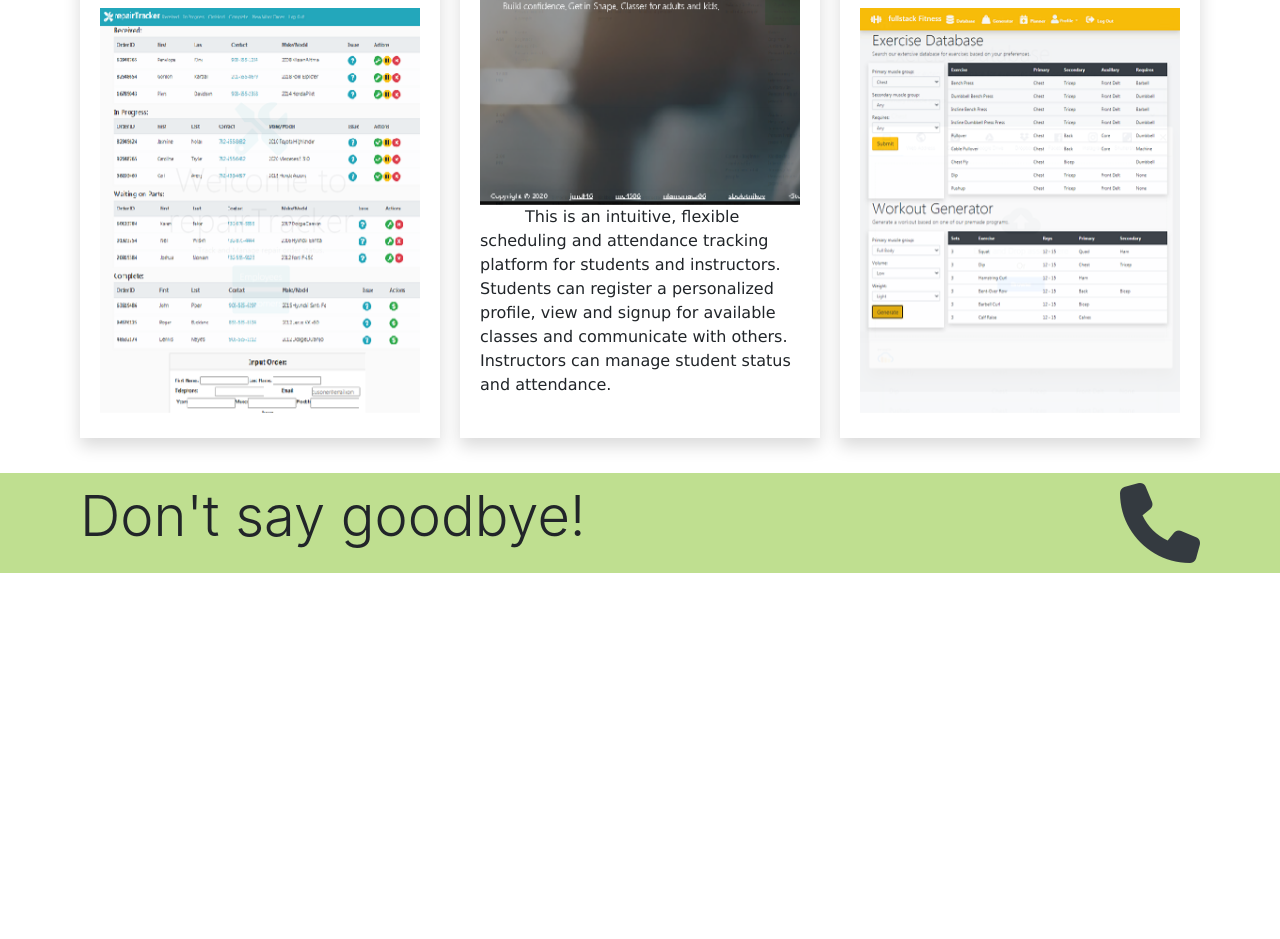
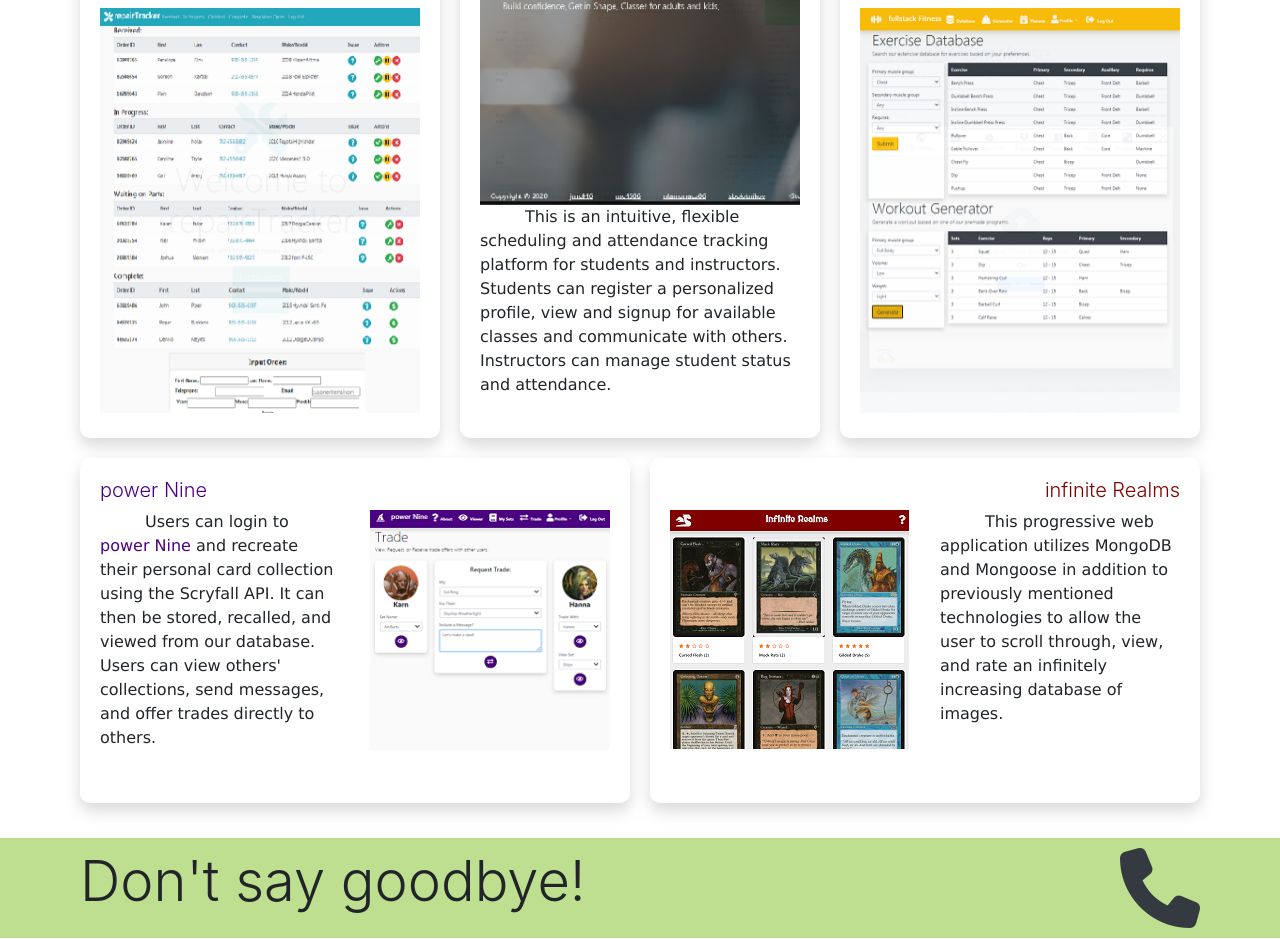
Before and after one commit to nlamonaco86/Portfolio, a plain HTML site: page index.html in a window 1280 px wide. Shown: the part 983-1922 px from the top of the page. Before the commit the page ends 1557 px from the top, so only its background shows below. Drawn offline with nearby package versions, Linux system fonts and the light colour scheme.

Commit message:
minor visuals, more links

```diff
--- a/assets/console.js
+++ b/assets/console.js
@@ -3,6 +3,8 @@
 let wrench = String.fromCodePoint(0x1F527)
 let mma = String.fromCodePoint(0x1F3EB)
 let gym = String.fromCodePoint(0x1F6B6)
+let card = String.fromCodePoint(0x1F3B4)
+let snake = String.fromCodePoint(0x1F40D)
 
 console.log('%cHello.', 'background-color: rgb(191, 223, 144); font-size: 3rem; padding:10px;')
 console.log(`%cI'm Nicholas LaMonaco`, 'background-color: rgb(191, 223, 144); font-size: 1.5rem; padding:5px;')
@@ -19,6 +21,8 @@
 console.log(`%c${wrench} repairTracker: http://repairtracker.herokuapp.com`, 'font-size: 1rem;')
 console.log(`%c${mma} MMA Scheduling: https://guarded-hamlet-46204.herokuapp.com/`, 'font-size: 1rem;')
 console.log(`%c${gym} fullStack Fitness: https://fullstackfitness.herokuapp.com/`, 'font-size: 1rem;')
+console.log(`%c${card} Power Nine: https://github.com/nlamonaco86/Power_Nine/`, 'font-size: 1rem;')
+console.log(`%c${snake} infinite Realms: https://infiniterealms.herokuapp.com/`, 'font-size: 1rem;')
 console.log(`%cDon't Say Goodbye!`, 'background-color: rgb(191, 223, 144); font-size: 2rem; padding:10px;')
 console.log(`%c${email} nlamonaco86@gmail.com`, `background-color: rgb(191, 223, 144); font-size: 1rem; padding:5px;`)
 console.log(`%c${phone} 908-337-9307`, `background-color: rgb(191, 223, 144); font-size: 1rem; padding:5px;`)
--- a/assets/style.css
+++ b/assets/style.css
@@ -24,15 +24,27 @@
 }
 
 .purp{
-        color: #DB5ABA
+    color: indigo;
+}
+
+.mar{
+    color: maroon;
 }
 
 .rh1{
 min-height: 255px;
+border-radius: 10px;
 }
 
 .rh2{
     min-height: 690px;
+    border-radius: 10px;
+    }
+
+
+.rh3{
+    min-height: 345px;
+    border-radius: 10px;
     }
 
 .pad{
--- a/index.html
+++ b/index.html
@@ -42,7 +42,7 @@
             <div class="pad col-lg-6">
                 <div class="w shadow rh1">
                     <div class="card-body">
-                        <h4 class="card-title display-4 d-flex justify-content-center">About</h4>
+                        <h4 class="display-4 d-flex justify-content-center">About</h4>
                         <p class="tab">With a minimalist, lightweight approach,
                             I can create effective, efficient, user-friendly and enjoyable web applications for a wide
                             variety of uses. I learn
@@ -54,7 +54,7 @@
             <div class="pad col-lg-6">
                 <div class="w shadow rh1" id="links">
                     <div class="card-body">
-                        <h4 class="card-title display-4 d-flex justify-content-center">Links</h4>
+                        <h4 class="display-4 d-flex justify-content-center">Links</h4>
                         <div class="d-flex flex-row justify-content-around pad">
                             <a href="http://github.com/nlamonaco86" target="_blank"><i
                                     class="fab fa-5x fa-github text-dark"></i></a>
@@ -135,8 +135,10 @@
                 <a href="https://github.com/nlamonaco86/fullstackFitness" target="_blank">
                     <h4 class="lead d-flex justify-content-center text-warning">fullStack Fitness</h4>
                 </a>
-                <p class="tab">A full stack application utilizing Node.js, Express, Passport, and Sequelize. Users can create a
-                    personalized profile, search through an exercise database based on desired type and available equipment, and
+                <p class="tab">A full stack application utilizing Node.js, Express, Passport, and Sequelize. Users can
+                    create a
+                    personalized profile, search through an exercise database based on desired type and available
+                    equipment, and
                     generate personalized workouts to help meet their personal fitness goals.
                 </p>
                 <a href="https://fullstackfitness.herokuapp.com/">
@@ -153,14 +155,50 @@
                             </div>
                         </div>
                 </a>
-                </a>
             </div>
         </div>
     </div>
     </div>
     </div>
-</div>
-    <!-- Row 3 -->
+    <div class="row">
+        <div class="pad col-lg-6">
+            <div class="w shadow rh3">
+                <div class="card-body">
+                    <h4 class="lead d-flex justify-content-start purp">power Nine</h4>
+                    <div class="row">
+                        <div class="col-lg-6 tab">
+                            <p>Users can login to <span class="purp">power Nine</span> and recreate their personal
+                                card collection using the Scryfall API.
+                            It can then be stored, recalled, and viewed
+                                from our database. Users can view others' collections, send messages, and offer trades
+                                directly to others.</p>
+                        </div>
+                        <a href="https://github.com/nlamonaco86/Power_Nine" target="_blank" class="col-lg-6"><img src="./assets/imgs/p91.png" class="img-fluid" alt="power Nine"></a>
+                    </div>
+                </div>
+            </div>
+        </div>
+
+        <div class="pad col-lg-6">
+            <div class="w shadow rh3" id="links">
+                <div class="card-body">
+                    <h4 class="lead d-flex justify-content-end mar">infinite Realms</h4>
+                    <div class="row">
+                        <a href="https://infiniterealms.herokuapp.com" target="_blank" class="col-lg-6"><img src="./assets/imgs/ir1.png" class="img-fluid" alt="infinite Realms"></a>
+                        <div class="col-lg-6 tab">
+                            <p>This progressive web application utilizes MongoDB and Mongoose in addition
+                                to previously
+                                mentioned technologies to allow the user to scroll through, view,
+                                and rate an infinitely increasing database of images.</p>
+                        </div>
+                    </div>
+                </div>
+            </div>
+        </div>
+    </div>
+    </div>
+
+
     <!-- Footer -->
     <div class="btm">
         <div class="jumbo">
```
Also changed, not shown: assets/imgs/ir1.png (added), assets/imgs/p91.png (added), assets/imgs/p92.png (added).
